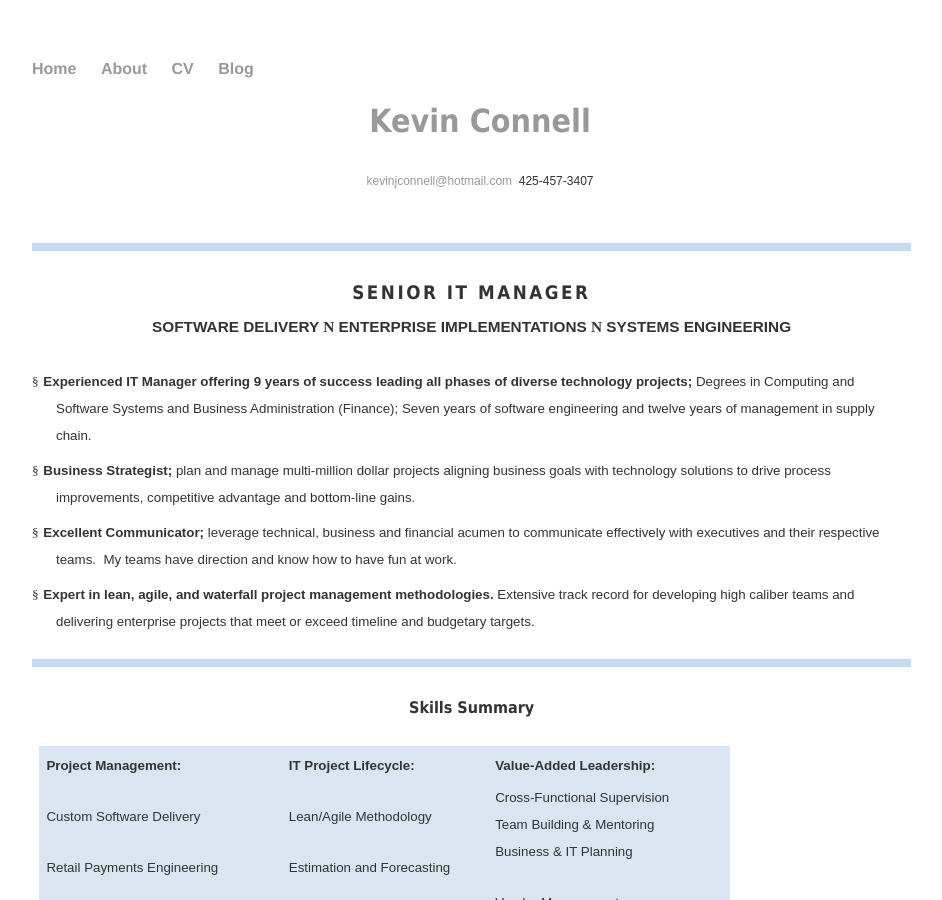
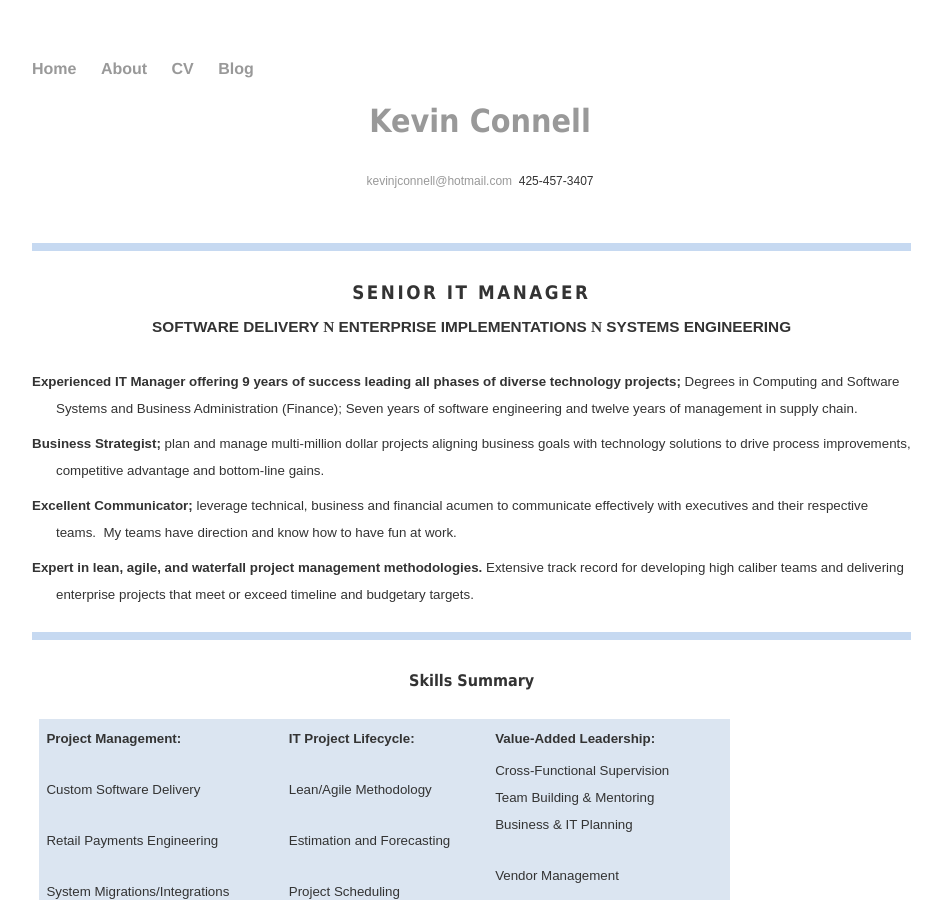
Before and after one commit to mo4dawg/mo4dawg.github.io, a Jekyll site: the page built from CV/index.html, in a window 1280 px wide and 900 px high. Shown: the whole window, without its empty margins (160-1102 px from the left). Built offline with Jekyll 4.4.1, drawn with Linux system fonts in a browser that asks for light colours.

Commit message:
Update index.html

```diff
--- a/CV/index.html
+++ b/CV/index.html
@@ -72,10 +72,7 @@ mso-fareast-font-family:"Times New Roman";color:#586D2D;text-transform:uppercase
 
 <p class=MsoNormal style='margin-top:0in;margin-right:12.95pt;margin-bottom:
 0in;margin-left:.25in;margin-bottom:.0001pt;text-indent:-.25in;line-height:
-normal;mso-list:l4 level1 lfo19'><span style='mso-bookmark:top'><![if !supportLists]><span
-style='font-size:10.0pt;font-family:Wingdings;mso-fareast-font-family:Wingdings;
-mso-bidi-font-family:Wingdings'><span style='mso-list:Ignore'>&sect;<span
-style='font:7.0pt "Times New Roman"'>&nbsp; </span></span></span><![endif]><b
+normal;mso-list:l4 level1 lfo19'><span style='mso-bookmark:top'><b
 style='mso-bidi-font-weight:normal'><span style='font-size:10.0pt;font-family:
 "Arial","sans-serif";mso-fareast-font-family:"Times New Roman"'>Experienced IT
 Manager offering 9 years of success leading all phases of diverse technology
@@ -87,10 +84,7 @@ of management in supply chain. <o:p></o:p></span></span></p>
 
 <p class=MsoNormal style='margin-top:6.0pt;margin-right:12.95pt;margin-bottom:
 0in;margin-left:.25in;margin-bottom:.0001pt;text-indent:-.25in;line-height:
-normal;mso-list:l4 level1 lfo19'><span style='mso-bookmark:top'><![if !supportLists]><span
-style='font-size:10.0pt;font-family:Wingdings;mso-fareast-font-family:Wingdings;
-mso-bidi-font-family:Wingdings'><span style='mso-list:Ignore'>&sect;<span
-style='font:7.0pt "Times New Roman"'>&nbsp; </span></span></span><![endif]><b
+normal;mso-list:l4 level1 lfo19'><span style='mso-bookmark:top'><b
 style='mso-bidi-font-weight:normal'><span style='font-size:10.0pt;font-family:
 "Arial","sans-serif";mso-fareast-font-family:"Times New Roman"'>Business Strategist;
 </span></b></span><span style='mso-bookmark:top'><span style='font-size:10.0pt;
@@ -101,10 +95,7 @@ improvements, competitive advantage and bottom-line gains.<o:p></o:p></span></sp
 
 <p class=MsoNormal style='margin-top:6.0pt;margin-right:12.95pt;margin-bottom:
 0in;margin-left:.25in;margin-bottom:.0001pt;text-indent:-.25in;line-height:
-normal;mso-list:l4 level1 lfo19'><span style='mso-bookmark:top'><![if !supportLists]><span
-style='font-size:10.0pt;font-family:Wingdings;mso-fareast-font-family:Wingdings;
-mso-bidi-font-family:Wingdings'><span style='mso-list:Ignore'>&sect;<span
-style='font:7.0pt "Times New Roman"'>&nbsp; </span></span></span><![endif]><b
+normal;mso-list:l4 level1 lfo19'><span style='mso-bookmark:top'><b
 style='mso-bidi-font-weight:normal'><span style='font-size:10.0pt;font-family:
 "Arial","sans-serif";mso-fareast-font-family:"Times New Roman"'>Excellent Communicator;
 </span></b></span><span style='mso-bookmark:top'><span style='font-size:10.0pt;
@@ -115,10 +106,7 @@ teams have direction and know how to have fun at work.<o:p></o:p></span></span><
 
 <p class=MsoNormal style='margin-top:6.0pt;margin-right:12.95pt;margin-bottom:
 0in;margin-left:.25in;margin-bottom:.0001pt;text-indent:-.25in;line-height:
-normal;mso-list:l4 level1 lfo19'><span style='mso-bookmark:top'><![if !supportLists]><span
-style='font-size:10.0pt;font-family:Wingdings;mso-fareast-font-family:Wingdings;
-mso-bidi-font-family:Wingdings'><span style='mso-list:Ignore'>&sect;<span
-style='font:7.0pt "Times New Roman"'>&nbsp; </span></span></span><![endif]><b
+normal;mso-list:l4 level1 lfo19'><span style='mso-bookmark:top'><b
 style='mso-bidi-font-weight:normal'><span style='font-size:10.0pt;font-family:
 "Arial","sans-serif";mso-fareast-font-family:"Times New Roman"'>Expert in lean,
 agile, and waterfall project management methodologies. </span></b></span><span
```
